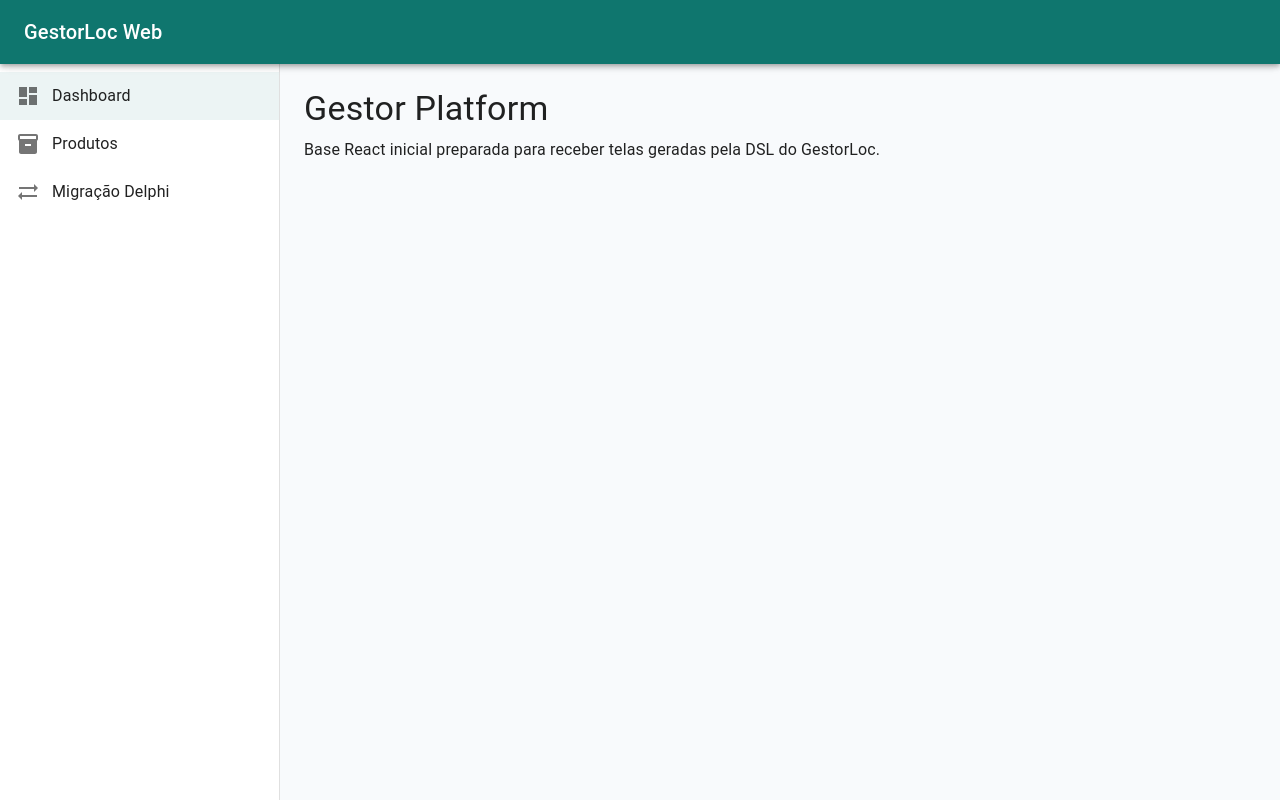
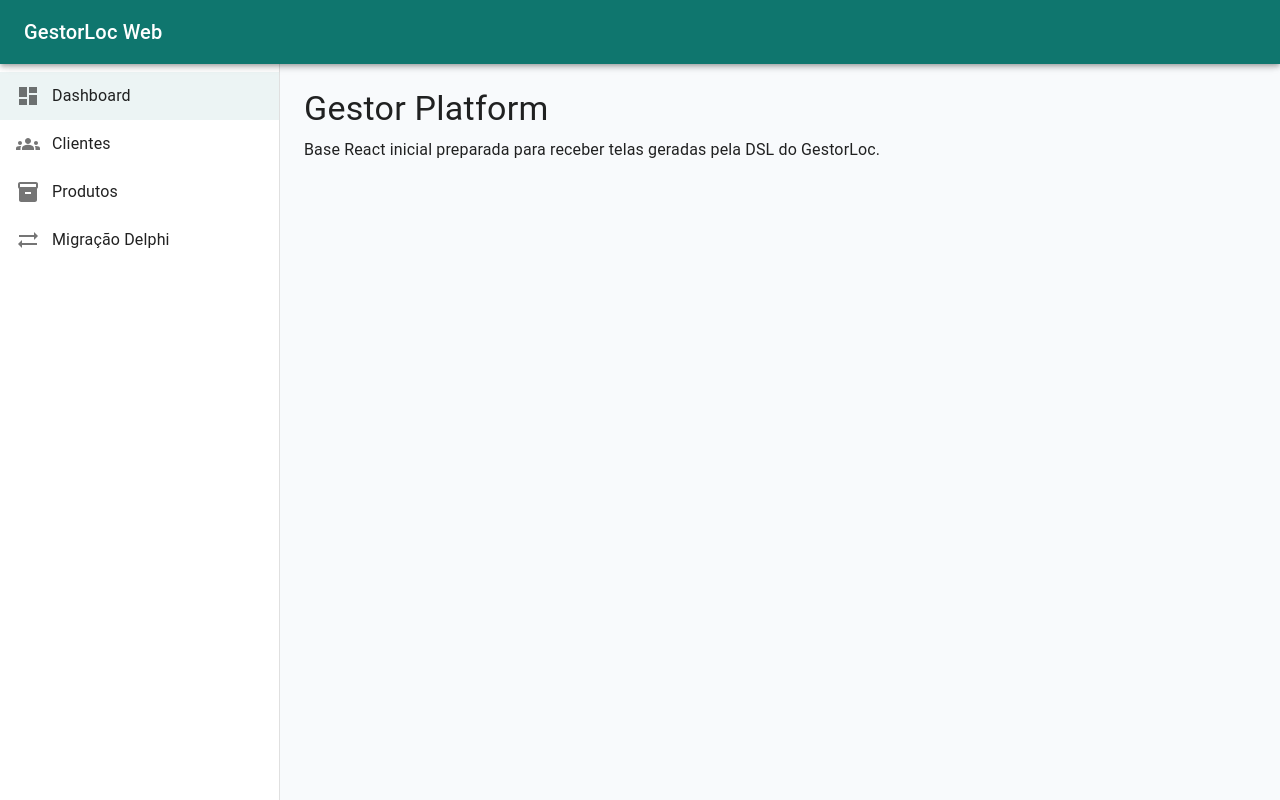
Before and after one commit to rodrigomoreira2008/gestor-platform, a React (Vite) app in the folder apps/frontend/: page / in a window 1280 px wide. Built offline with nearby package versions, Linux system fonts and the light colour scheme; no server answers.

Commit message:
feat(clientes): register Clientes page in app shell

```diff
--- a/apps/frontend/src/app/App.tsx
+++ b/apps/frontend/src/app/App.tsx
@@ -1,14 +1,16 @@
 import DashboardIcon from '@mui/icons-material/Dashboard';
+import GroupsIcon from '@mui/icons-material/Groups';
 import InventoryIcon from '@mui/icons-material/Inventory';
 import MenuIcon from '@mui/icons-material/Menu';
 import SyncAltIcon from '@mui/icons-material/SyncAlt';
 import { AppBar, Box, Drawer, IconButton, List, ListItemButton, ListItemIcon, ListItemText, Toolbar, Typography } from '@mui/material';
 import { useState } from 'react';
+import { CadastroClientesPage } from '../modules/clientes/pages/CadastroClientesPage';
 import { CadastroProdutosPage } from '../modules/produtos/pages/CadastroProdutosPage';
 
 const drawerWidth = 280;
 
-type AppPage = 'dashboard' | 'produtos' | 'migracao';
+type AppPage = 'dashboard' | 'clientes' | 'produtos' | 'migracao';
 
 export function App() {
   const [page, setPage] = useState<AppPage>('dashboard');
@@ -43,6 +45,12 @@ export function App() {
             </ListItemIcon>
             <ListItemText primary="Dashboard" />
           </ListItemButton>
+          <ListItemButton selected={page === 'clientes'} onClick={() => setPage('clientes')}>
+            <ListItemIcon>
+              <GroupsIcon />
+            </ListItemIcon>
+            <ListItemText primary="Clientes" />
+          </ListItemButton>
           <ListItemButton selected={page === 'produtos'} onClick={() => setPage('produtos')}>
             <ListItemIcon>
               <InventoryIcon />
@@ -61,6 +69,7 @@ export function App() {
       <Box component="main" sx={{ flexGrow: 1, p: { xs: 2, md: 3 } }}>
         <Toolbar />
         {page === 'dashboard' && <DashboardPage />}
+        {page === 'clientes' && <CadastroClientesPage />}
         {page === 'produtos' && <CadastroProdutosPage />}
         {page === 'migracao' && <MigrationPage />}
       </Box>
```
